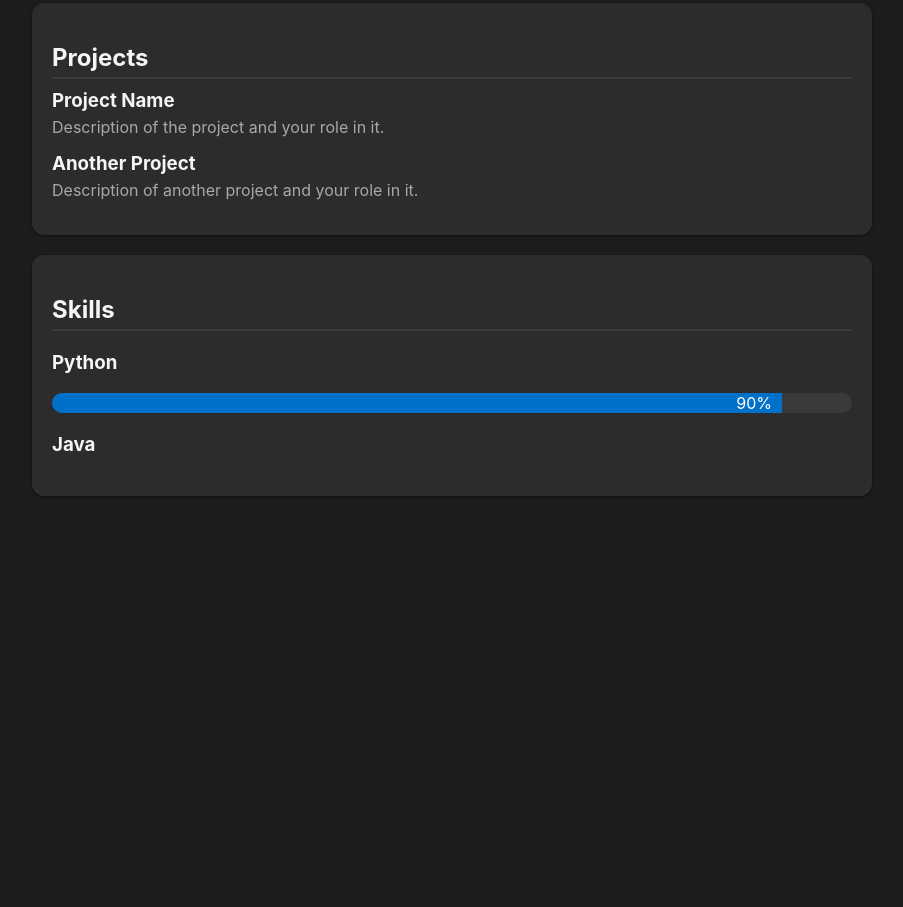
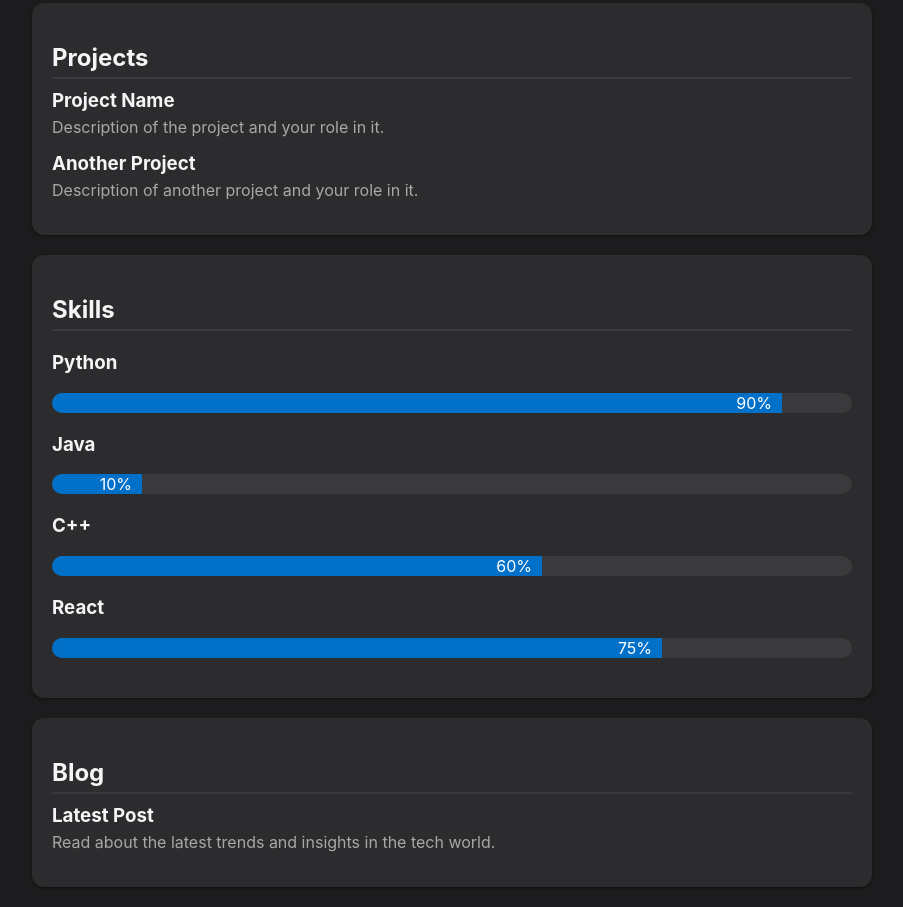
Before and after one commit to YouLikeJazzzzzz/YouLikeJazzzzzz.github.io, a plain HTML site: page index.html in a window 1280 px wide. Shown: the part 821-1728 px from the top of the page, without its empty margins (188-1091 px from the left). Before the commit the page ends 1337 px from the top, so only its background shows below. Drawn offline with Linux system fonts and the light colour scheme.

Commit message:
index.html

```diff
--- a/index.html
+++ b/index.html
@@ -24,6 +24,8 @@
             justify-content: space-between;
             align-items: center;
             z-index: 1000;
+            overflow-x: auto;
+            white-space: nowrap;
         }
         .navbar a {
             color: #f5f5f7;
@@ -389,6 +391,9 @@
         .skills-progress .skill .progress-bar[data-width="50%"] {
             width: 50%;
         }
+        .skills-progress .skill .progress-bar[data-width="10%"] {
+            width: 10%;
+        }
         footer {
             background-color: #2c2c2e;
             padding: 20px;
@@ -480,4 +485,26 @@
             </div>
             <div class="skill">
                 <h3>Java</h3>
-                <div class="progress-bar-container
+                <div class="progress-bar-container">
+                    <div class="progress-bar" data-width="10%">10%</div>
+                </div>
+            </div>
+            <div class="skill">
+                <h3>C++</h3>
+                <div class="progress-bar-container">
+                    <div class="progress-bar" data-width="60%">60%</div>
+                </div>
+            </div>
+            <div class="skill">
+                <h3>React</h3>
+                <div class="progress-bar-container">
+                    <div class="progress-bar" data-width="75%">75%</div>
+                </div>
+            </div>
+        </div>
+    </div>
+    <div class="section" id="blog">
+        <h2 class="section-title">Blog</h2>
+        <div class="item">
+            <h3>Latest Post</h3>
+            <p>Read about the latest trends and insights in the tech world.</
```
